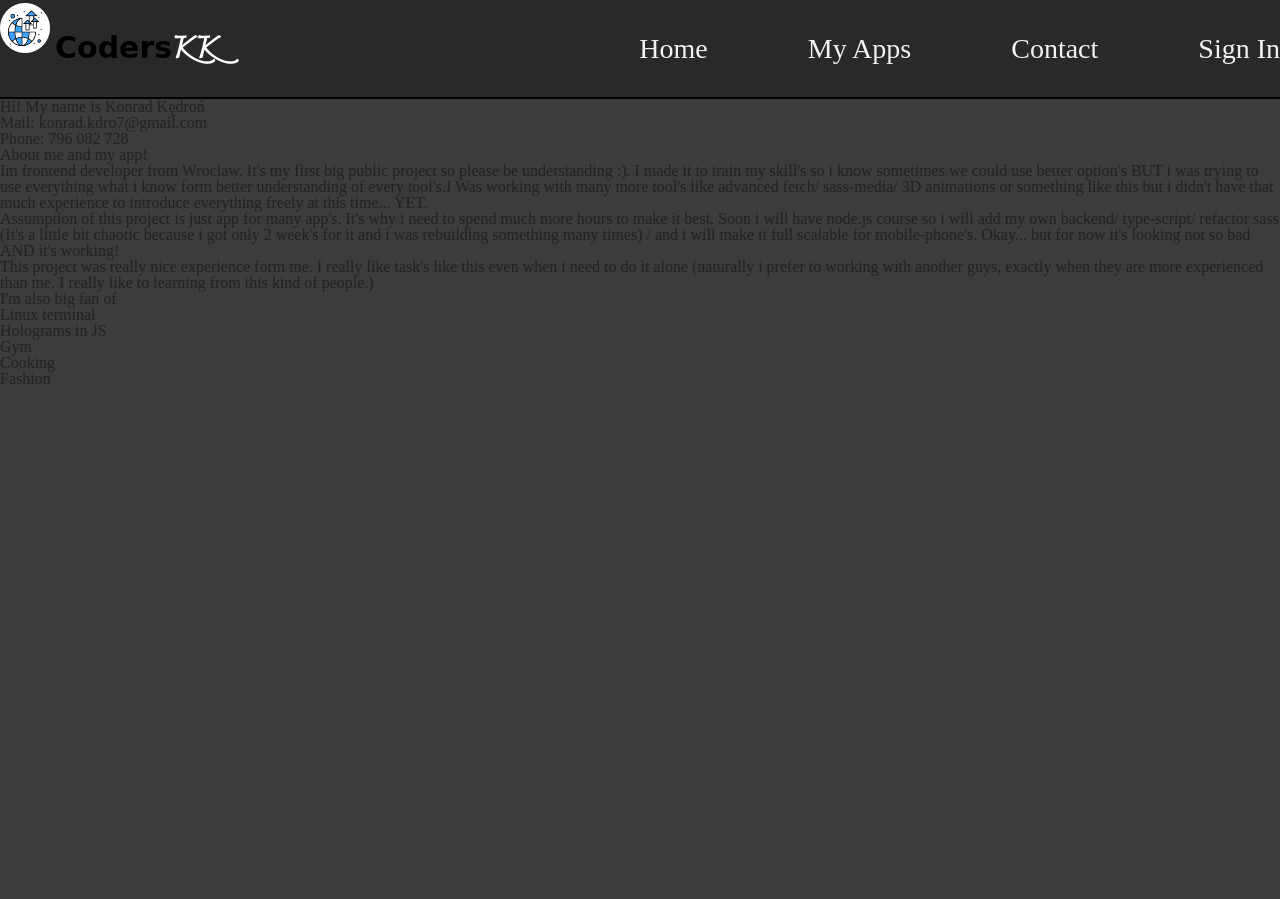
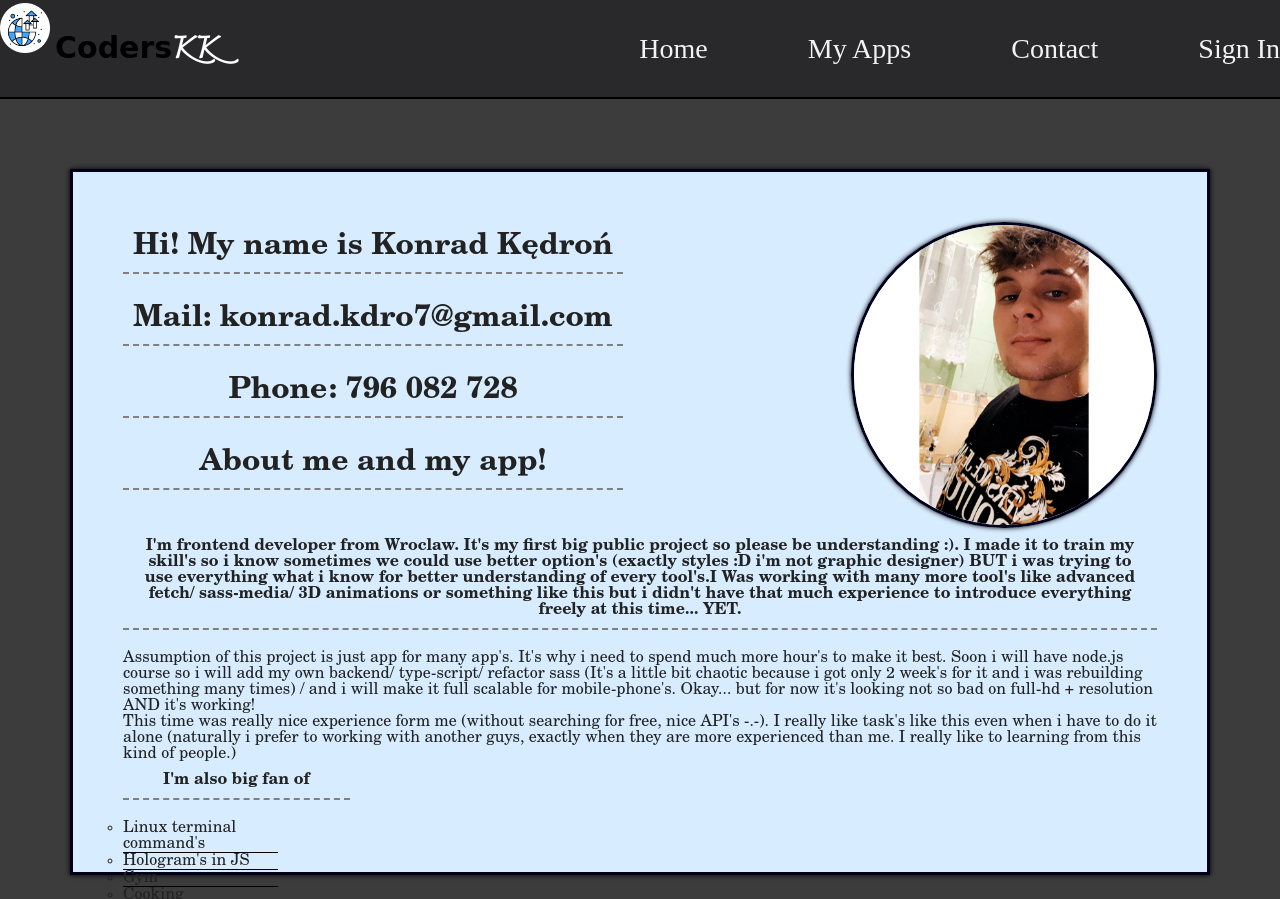
Before and after one commit to Konradk7/react-global-app, a React (Create React App) app: page /contact in a window 1280 px wide. Built offline with nearby package versions, Linux system fonts and the light colour scheme.

Commit message:
Add some styles to contact

```diff
--- a/src/components/Contact.js
+++ b/src/components/Contact.js
@@ -1,37 +1,63 @@
 import React from 'react';
+import photo from "../images/profile-photo.jpeg";
 
 function Contact(props) {
     return (
-        <div>
+        <>
+            <div className="contact-container">
+                <div className="contact-container__main">
+                    <div className="contact-container__main__head">
+                        <div className="contact-container__main__head-info">
                             <h1>Hi! My name is Konrad Kędroń</h1>
                             <h2>Mail: konrad.kdro7@gmail.com</h2>
                             <h2>Phone: 796 082 728</h2>
                             <h2>About me and my app!</h2>
-            <h3>Im frontend developer from Wroclaw. It's my first big public project so please be understanding :). I
-                made it to train my skill's so i know sometimes we could use better option's BUT i was trying to use
-                everything what i know form better understanding of every tool's.
+                        </div>
+                        <img src={photo} alt="Profile-photo"/>
+                    </div>
+
+                    <h3>I'm frontend developer from Wroclaw. It's my first big public project so please be understanding
+                        :).
+                        I
+                        made it to train my skill's so i know sometimes we could use better option's (exactly styles :D
+                        i'm
+                        not graphic designer) BUT i was trying to use
+                        everything what i know for better understanding of every tool's.
                         <span>I Was working with many more tool's like advanced fetch/ sass-media/ 3D animations or something
                     like this but i didn't have that much experience to introduce everything freely at this time... YET.</span>
                     </h3>
-            <p>Assumption of this project is just app for many app's. It's why i need to spend much more hours to make
+                    <p>Assumption of this project is just app for many app's. It's why i need to spend much more hour's
+                        to
+                        make
                         it best.
-                Soon i will have node.js course so i will add my own backend/ type-script/ refactor sass (It's a little
-                bit chaotic because i got only 2 week's for it and i was rebuilding something many times) / and i will
-                make it full scalable for mobile-phone's. Okay... but for now it's looking not so bad AND it's working!
+                        Soon i will have node.js course so i will add my own backend/ type-script/ refactor sass (It's a
+                        little
+                        bit chaotic because i got only 2 week's for it and i was rebuilding something many times) / and
+                        i
+                        will
+                        make it full scalable for mobile-phone's. Okay... but for now it's looking not so bad on full-hd
+                        +
+                        resolution AND it's working!
                     </p>
-            <p>This project was really nice experience form me. I really like task's like this even when i need to do it
-                alone (naturally i prefer to working with another guys, exactly when they are more experienced than me.
+                    <p>This time was really nice experience form me (without searching for free, nice API's -.-). I
+                        really
+                        like task's like this even when i have to do it
+                        alone (naturally i prefer to working with another guys, exactly when they are more experienced
+                        than
+                        me.
                         I really like to learning from this kind of people.)
                     </p>
                     <h4>I'm also big fan of</h4>
                     <ul>
-                <li>Linux terminal</li>
-                <li>Holograms in JS</li>
+                        <li>Linux terminal command's</li>
+                        <li>Hologram's in JS</li>
                         <li>Gym</li>
                         <li>Cooking</li>
                         <li>Fashion</li>
                     </ul>
                 </div>
+            </div>
+        </>
     );
 }
 
--- a/src/sass/App.scss
+++ b/src/sass/App.scss
@@ -19,3 +19,4 @@
 @import "components/FitnessNewMeal";
 @import "components/FitnessMeal";
 @import "components/FitnessForm";
+@import "components/Contact";
--- /dev/null
+++ b/src/sass/components/_Contact.scss
@@ -0,0 +1,48 @@
+.contact-container {
+  height: toRem(600);
+  padding: toRem(70);
+  &__main {
+    background: darken(aliceblue, 5%);
+    padding: toRem(50);
+    height: 100%;
+    @extend %border;
+    @extend %box-shadow;
+    font-family: C059;
+
+    &__head {
+      display: flex;
+      justify-content: space-between;
+    }
+    img {
+      height: toRem(300);
+      width: toRem(300);
+      border-radius: 50%;
+      @extend %border;
+      @extend %box-shadow;
+    }
+    h1, h2, h3, h4 {
+      font-weight: bold;
+      border-bottom: toRem(2) dashed gray;
+      text-align: center;
+      margin-bottom: toRem(20);
+      padding: toRem(10);
+
+    }
+    h1, h2 {
+      font-size: toRem(30);
+    }
+    h4 {
+      width: 20%;
+    }
+    ul {
+      width: 15%;
+      //display: flex;
+      //justify-content: center;
+      //flex-direction: column;
+      li {
+        list-style: circle;
+        border-bottom: 1px solid black;
+      }
+    }
+  }
+}
```
Also changed, not shown: src/images/profile-photo.jpeg (added). Lines whose indentation alone changed are shown as unchanged.
